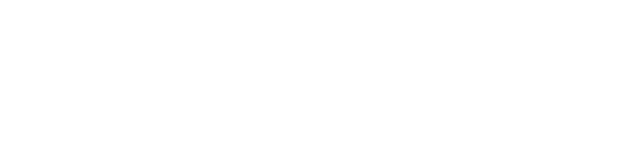
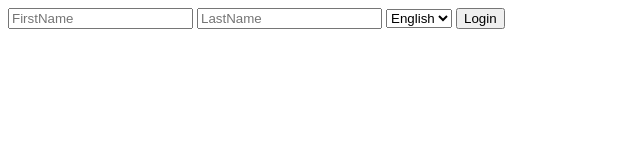
Before and after one commit to jitsarkar25/JavaScript-Greet-Framework, a plain HTML site: page index.html in a window 1280 px wide. Shown: the whole page, without its empty margins (0-640 px from the left). Drawn offline with Linux system fonts and the light colour scheme.

Commit message:
created a simple html page to input values

```diff
--- a/index.html
+++ b/index.html
@@ -4,11 +4,24 @@
 </head>
 
     <body>
-         <script src="jquery-3.2.0.js"></script>
+      <div id="maindiv">
+
+          <input type="text" id="firstname" placeholder="FirstName"/>
+          <input type="text" id="lastname" placeholder="LastName"/>
+
+        <select id="Langselect">
+            <option value='en'>English</option>
+            <option value='hi'>Hindi</option>
+        </select>
+
+
+        <button id="loginBtn">Login</button>
+        </div>
+        <h1 id="greeting"></h1>
+
+    <script src="jquery-3.2.0.js"></script>
     <script src="Greetr.js"></script>
-
     <script src="app.js"></script>
-
     </body>
 
 
```
